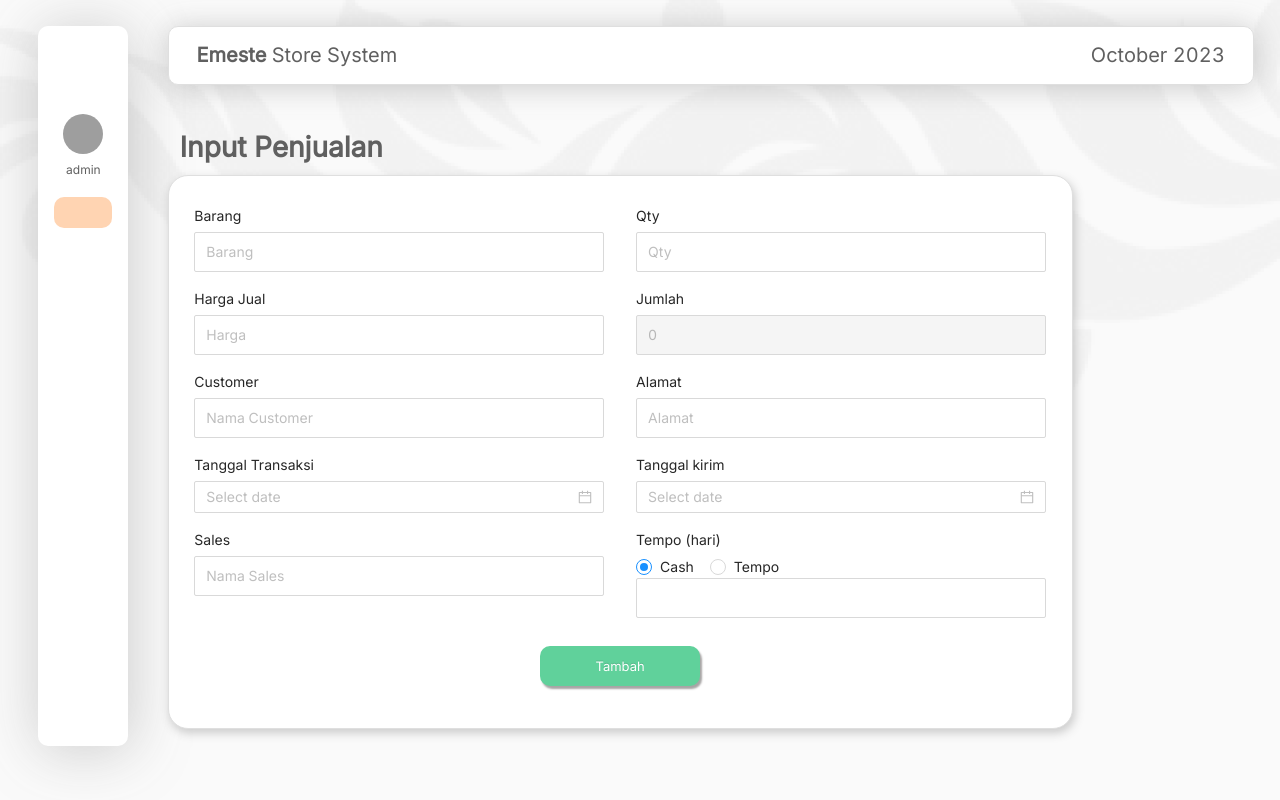
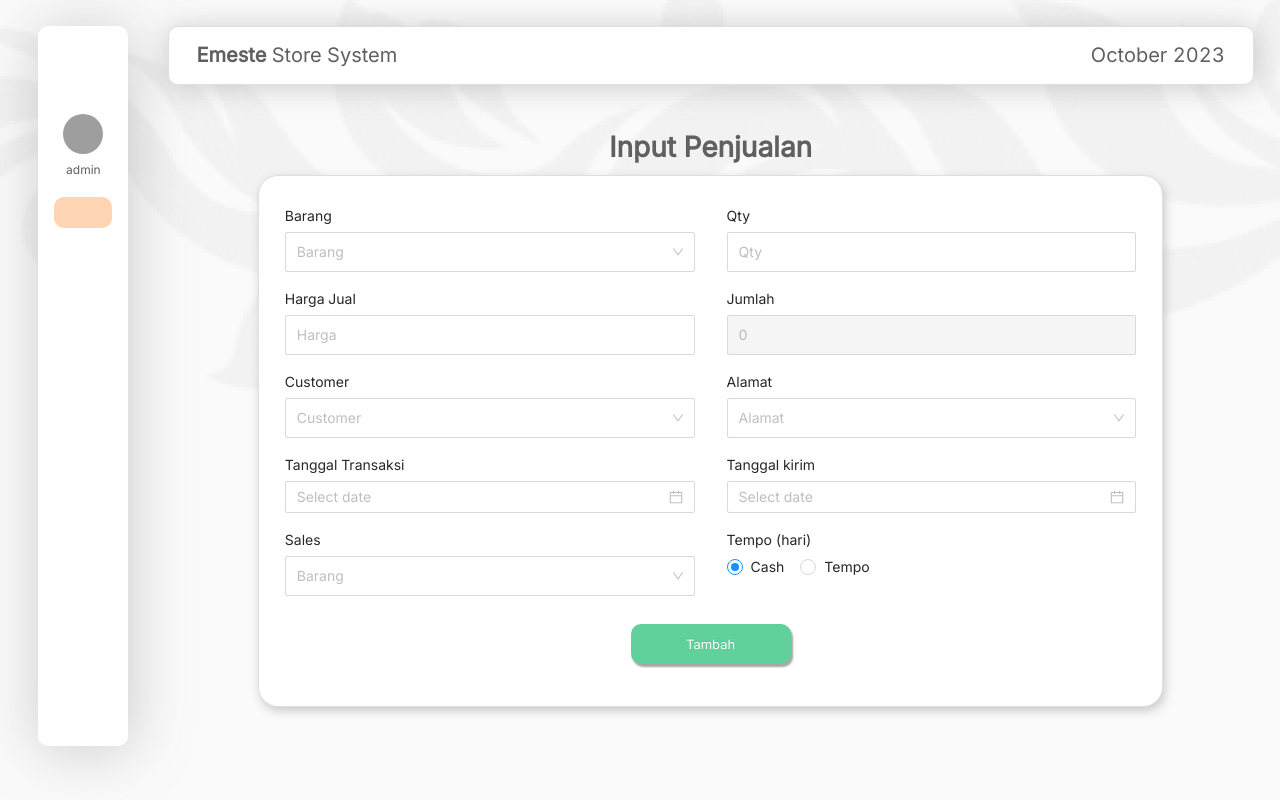
Before and after one commit to goldyTW/dashboardsimple-frontend, a React (Create React App) app: page /penjualan/input in a window 1280 px wide. Built offline with nearby package versions, Linux system fonts and the light colour scheme; no server answers; grey boxes are pictures that could not be loaded; some icons are missing.

Commit message:
Revisi Input Penjualan

```diff
--- a/src/App.js
+++ b/src/App.js
@@ -6,7 +6,6 @@ import Home from "./pages/Home";
 import Login from "./pages/login/Login";
 import Stok from "./pages/Stok";
 import Penjualan from "./pages/Penjualan";
-import Dashboard from "./pages/Dashboard";
 import InputStok from "./pages/input-stok";
 import InputPenjualan from "./pages/input-penjualan";
 import InputSuratJalan from "./pages/input-surat-jalan";
--- a/src/pages/input-penjualan/index.js
+++ b/src/pages/input-penjualan/index.js
@@ -3,10 +3,10 @@ import { useEffect, useState } from "react";
 import { toast } from 'react-toastify';
 import { useNavigate } from 'react-router-dom';
 import axios from "axios";
-import Cookies from 'js-cookie';
+// import Cookies from 'js-cookie';
 import dayjs from 'dayjs';
 import customParseFormat from 'dayjs/plugin/customParseFormat';
-import { Input, DatePicker, Space, Radio, Button } from 'antd';
+import { Input, DatePicker, Space, Radio, Button, Select } from 'antd';
 import Sidebar from "../../components/sidebar/Sidebar";
 import Navbar from "../../components/navbar/Navbar";
 
@@ -28,7 +28,6 @@ const InputPenjualan = () => {
   const navigate = useNavigate();
   dayjs.extend(customParseFormat);
   const dateFormat = 'YYYY/MM/DD';
-  const data = {barang, qty, hargaJual, customer, alamat, tglTransaksi, tglKirim, sales, tempo}
 
   const handleDateTransaksiChange = (date, dateString) => {
     setTglTransaksi(date);
@@ -38,13 +37,74 @@ const InputPenjualan = () => {
     setTglKirim(date);
   }
 
+  const isTempoDisable = tempoBtn === 1;
 
+  //Fitur Select
+  const onChange = (value, label) => {
+    console.log(`selected ${value} with name ${label.label}`);
+    axios.get(`${url}/listcustomer`)
+      .then(res => {
+        // console.log(res) // buat liat return datanya
+        const selectedCustomer = res.data.find(item => item.id_customer === value)
+
+        if (selectedCustomer) {
+          const alamatData = [{
+            value: selectedCustomer.id_customer,
+            label: selectedCustomer.alamat1,
+          }];
+          setAlamat(alamatData)
+        } else {
+          console.error(`Customer ${value} tidak ditemukan`);
+        }
+      })
+      .catch((error) => {
+        console.error('Error fetching data:', error);
+      })
+  };
+
+  const onSearch = (value) => {
+    console.log('search:', value);
+  };
+
+  // Filter `option.label` match the user type `input`
+  const filterOption = (input, option) =>
+  (option?.label ?? '').toLowerCase().includes(input.toLowerCase());
 
   useEffect(() => {
-      // if(!Cookies.get('user-data')){
-      //   navigate('/login', { replace: true });
-      // }
-  }, [])
+    const fetchData = async () => {
+      try {
+        // ambil list barang
+        const barangResponse = await axios.get(`${url}/listbarang/listbarang`);
+        // console.log(barangResponse.data);
+        setBarang(barangResponse.data.map(item => ({
+          value: item.id_barang,
+          label: item.nama_barang,
+        })));
+
+        // ambil list customer
+        const customerResponse = await axios.get(`${url}/listcustomer`);
+        // console.log(customerResponse.data);
+        setCustomer(customerResponse.data.map(item => ({
+          value: item.id_customer,
+          label: item.nama,
+        })));
+
+        // ambil list sales
+        const salesResponse = await axios.get(`${url}/listsales`, {
+          timeout: 10000,
+        });
+        // console.log(salesResponse.data);
+        setSales(salesResponse.data.map(item => ({
+          value: item.id_sales,
+          label: item.nama,
+        })));
+      } catch (error) {
+        console.error('Error fetching data:', error);
+      }
+    };
+    fetchData();
+  }, []);
+
 
   function handleInputPenjualan() {
       setLoading(true)
@@ -57,9 +117,15 @@ const InputPenjualan = () => {
       } else if(!hargaJual) {
           setLoading(false)
           toast.error("Harga jual barang tidak boleh kosong")
+      } else if(!customer) {
+          setLoading(false)
+          toast.error("Customer tidak boleh kosong")
       } else if(!alamat) {
           setLoading(false)
           toast.error("Alamat tidak boleh kosong")
+      } else if(!sales) {
+        setLoading(false)
+          toast.error("Sales tidak boleh kosong")
       } else if(!tglTransaksi) {
           setLoading(false)
           toast.error("Tanggal transaksi tidak boleh kosong")
@@ -80,20 +146,26 @@ const InputPenjualan = () => {
     </div>
     <div className={sidebarOpen ? "mainNavLayoutNotFull" : "mainNavLayoutFull" }>
       <Navbar sidebarOpen={sidebarOpen} setSidebarOpen={setSidebarOpen}/>
-      <div className="row">
+      <div className="row justify-content-center">
       <div className="col-12 col-md-6 align-self-center">
-            <h1 className="pageTitle mt-5">Input Penjualan</h1>
+            <h1 className="pageTitle mt-5 text-center">Input Penjualan</h1>
           </div>
         <div className="card col-md-10 col-12">
           <div className="row justify-content-center">
             <div className="col-md-6 col-10 px-3 py-2">
               <p className="left-align">Barang</p>
-              <Input
-                className="py-2"
+              <Select
+                showSearch
                 placeholder="Barang"
-                // style={{ width:"100%", height: "32.19px" }}
-                value={barang}
-                onChange={(e)=>setBarang(e.target.value)}
+                optionFilterProp="children"
+                style={{ width:"100%" }}
+                // onChange={onChange}
+                onSearch={onSearch}
+                filterOption={filterOption}
+                filterSort={(optionA, optionB) =>
+                  (optionA?.label ?? '').toLowerCase().localeCompare((optionB?.label ?? '').toLowerCase())
+                }
+                options={barang}
                 />
             </div>
             <div className="col-md-6 col-10 px-3 py-2">
@@ -126,29 +198,37 @@ const InputPenjualan = () => {
                 // style={{ width:"100%", height: "32.19px", backgroundColor: "silver" }}
                 value={totalHarga? totalHarga : 0}
                 disabled
-                // onChange={(e)=>setTotalHarga(e.target.value)}
                 />
             </div>
           </div>
           <div className="row justify-content-center">
             <div className="col-md-6 col-10 py-2 px-3">
               <p className="left-align">Customer</p>
-              <Input
-                className="py-2"
-                placeholder="Nama Customer"
-                // style={{ width:"100%", height: "32.19px" }}
-                value={customer}
-                onChange={(e)=>setCustomer(e.target.value)}
+              <Select
+                showSearch
+                placeholder="Customer"
+                optionFilterProp="children"
+                style={{ width:"100%" }}
+                onChange={onChange}
+                filterOption={(input, option) => (option?.label ?? '').includes(input)}
+                filterSort={(optionA, optionB) =>
+                  (optionA?.label ?? '').toLowerCase().localeCompare((optionB?.label ?? '').toLowerCase())
+                }
+                options={customer}
                 />
             </div>
             <div className="col-md-6 col-10 py-2 px-3">
               <p className="left-align">Alamat</p>
-              <Input
-                className="py-2"
+              <Select
+                showSearch
                 placeholder="Alamat"
-                // style={{ width:"100%", height: "32.19px" }}
-                value={alamat}
-                onChange={(e)=>setAlamat(e.target.value)}
+                optionFilterProp="children"
+                style={{ width:"100%" }}
+                filterOption={(input, option) => (option?.label ?? '').includes(input)}
+                filterSort={(optionA, optionB) =>
+                  (optionA?.label ?? '').toLowerCase().localeCompare((optionB?.label ?? '').toLowerCase())
+                }
+                options={alamat}
                 />
             </div>
           </div>
@@ -179,12 +259,17 @@ const InputPenjualan = () => {
           <div className="row justify-content-center">
             <div className="col-md-6 col-10 py-2 px-3">
               <p className="left-align">Sales</p>
-              <Input
-                className="py-2"
-                placeholder="Nama Sales"
-                // style={{ width:"100%", height: "32.19px" }}
-                value={sales}
-                onChange={(e)=>setSales(e.target.value)}
+              <Select
+                showSearch
+                placeholder="Barang"
+                optionFilterProp="children"
+                style={{ width:"100%" }}
+                onSearch={onSearch}
+                filterOption={filterOption}
+                filterSort={(optionA, optionB) =>
+                  (optionA?.label ?? '').toLowerCase().localeCompare((optionB?.label ?? '').toLowerCase())
+                }
+                options={sales}
                 />
             </div>
             <div className="col-md-6 col-10 py-2 px-3">
@@ -193,13 +278,22 @@ const InputPenjualan = () => {
                 <Radio value={1}>Cash</Radio>
                 <Radio value={2}>Tempo</Radio>
               </Radio.Group>
+              {isTempoDisable ? (
                 <Input
                   className="py-2"
                   placeholder=""
-                // style={{ width:"100%", height: "32.19px" }}
+                  style={{ display: "none" }}
                   value={tempo}
                   onChange={(e)=>setTempo(e.target.value)}
                   />
+              ) : (
+                <Input
+                  className="py-2"
+                  placeholder=""
+                  value={tempo}
+                  onChange={(e)=>setTempo(e.target.value)}
+                  />
+              )}
             </div>
           </div>
           {
--- a/src/pages/input-penjualan/style.scss
+++ b/src/pages/input-penjualan/style.scss
@@ -39,6 +39,20 @@
 
         .ant-space.ant-space-vertical {
             width: 100%;
+        }
+
+        .ant-select {
+            display: flex;
+            align-items: center;
+        }
+        .ant-select-selector {
+            display: flex;
+            align-items: center;
+            height: 40px !important ;
+        }
+
+        .ant-select-selection-search-input {
+            height: 40px !important;
         }
 
         .submit {
```
Also changed, not shown: 1 other file (tests, documents, lock files or other folders). Lines whose indentation alone changed are shown as unchanged.
